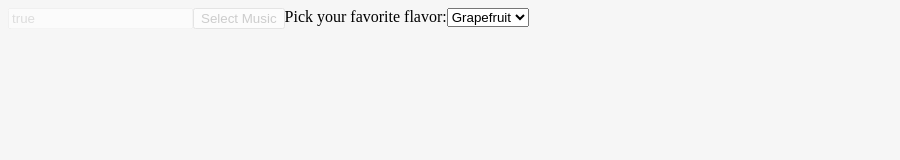
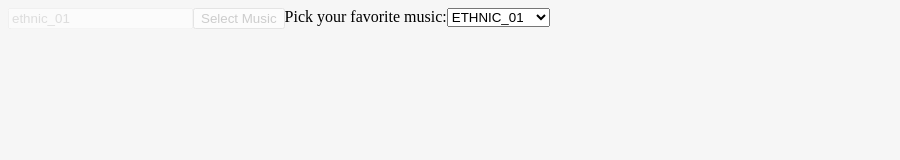
Before and after one commit to shogo-kam/meditation, a React app: page / in a window 1280 px wide. Both pictures are taken after a click on the button "Select Music". Shown: the top 160 px of the page, without its empty margins (0-900 px from the left). Built offline with nearby package versions, Linux system fonts and the light colour scheme.

Commit message:
SelectMusicで選択した音楽を、親コンポーネントにリフトアップする。

```diff
--- a/src/components/Root.js
+++ b/src/components/Root.js
@@ -30,6 +30,7 @@ class Root extends React.Component {
 		this.start			= this.start.bind(this);
 		this.stop			= this.stop.bind(this);
 		this.showMusicSelectFrame = this.showMusicSelectFrame.bind(this);
+		this.selectMusic	= this.selectMusic.bind(this);
 		this.state = {
 			now: DEF_T,
 			timerMode: TIMER_MODE.STOP,
@@ -104,7 +105,7 @@ class Root extends React.Component {
 			timerMode: TIMER_MODE.STOP
 		});
 		// mock: 曲選択機能ができるまでのモック。一度停止すると曲を変更する。
-		this.musicChange();
+		// this.musicChange();
 	}
 
 	tick() {
@@ -141,6 +142,12 @@ class Root extends React.Component {
 			isMusicSelectMode: ! this.state.isMusicSelectMode
 		});
 	}
+
+	selectMusic(event) {
+		this.setState({selectedMusic: event.target.value});
+		this.showMusicSelectFrame();
+	}
+
 
 	render() {
 		const buttons = {
@@ -186,7 +193,12 @@ class Root extends React.Component {
 				{buttons.mindownButton[timerMode]}
 				{buttons.startButton[timerMode]}
 				{buttons.stopButton[timerMode]}
-				<SelectMusic isMusicSelectMode= { this.state.isMusicSelectMode } onClickEvent={ this.showMusicSelectFrame } />
+				<SelectMusic
+					isMusicSelectMode= { this.state.isMusicSelectMode }
+					selectedMusic={ this.state.selectedMusic }
+					onClickEvent={ this.showMusicSelectFrame }
+					onChangeEvent={ this.selectMusic }
+				/>
 			</div>
 		);
 	}
--- a/src/components/common/SelectMusic.js
+++ b/src/components/common/SelectMusic.js
@@ -13,34 +13,24 @@ const MUSIC_LIST = {
 class SelectMusic extends React.Component {
 	constructor(props) {
         super(props);
-        this.state = {
-            value: 'grapefruit'
-        };
         this.onClickEvent = this.props.onClickEvent.bind(this);
-        this.handleChange = this.handleChange.bind(this);
+        this.onChangeEvent = this.props.onChangeEvent.bind(this);
 	}
 
-    handleChange(event) {
-        this.setState({value: event.target.value});
-        this.onClickEvent();
-    }
 
 	render() {
-
-        // for (let key in MUSIC_LIST ) {
-        //     alert('key:' + key + ' value:' + MUSIC_LIST[key]);
-        // }
+        let options = [];
+        Object.keys(MUSIC_LIST).forEach((_key) => {
+            options.push(<option value={MUSIC_LIST[_key]}>{_key}</option>);
+        });
 
         const isMusicSelectMode = this.props.isMusicSelectMode;
         const mask = isMusicSelectMode ? <div className="mask" onClick={ this.onClickEvent }></div> : null;
         const select_music_form = isMusicSelectMode ? (
             <label className="music-form">
-                Pick your favorite flavor:
-                <select value={ this.state.value } onChange={this.handleChange}>
-                    <option value="grapefruit">Grapefruit</option>
-                    <option value="lime">Lime</option>
-                    <option value="coconut">Coconut</option>
-                    <option value="mango">Mango</option>
+                Pick your favorite music:
+                <select value={ this.props.selectedMusic } onChange={ this.onChangeEvent }>
+                    {options}
                 </select>
             </label>
         ) : null;
@@ -48,7 +38,7 @@ class SelectMusic extends React.Component {
 
         return (
             <div>
-                <input name="a" type="text" value={ isMusicSelectMode } disabled="disabled" />
+                <input name="a" type="text" value={ this.props.selectedMusic } disabled="disabled" />
                 <button id="music" onClick={ this.onClickEvent }> Select Music </button>
                 {select_music_form}
                 {mask}
```
